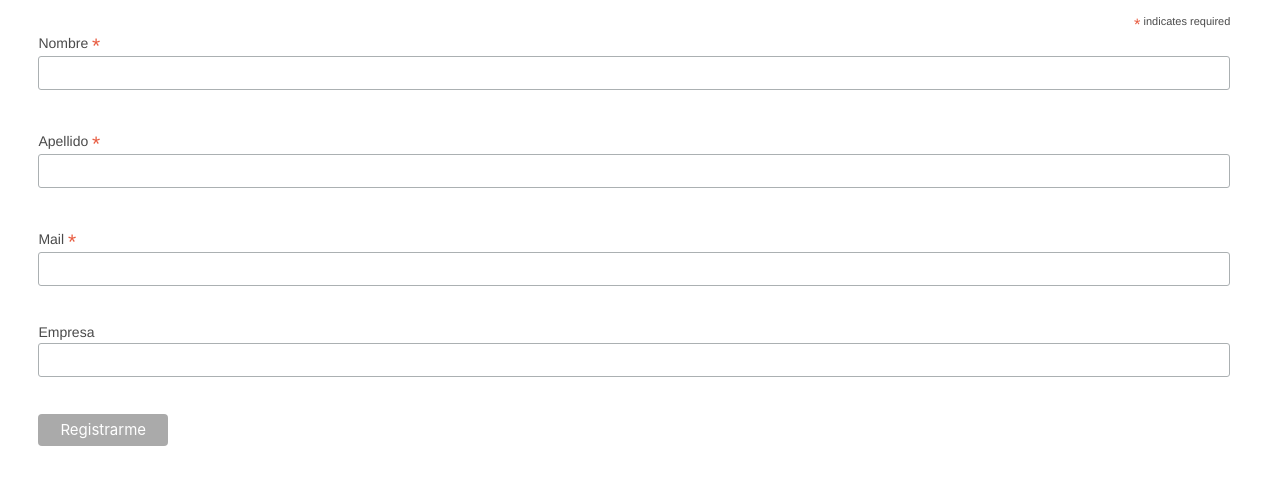
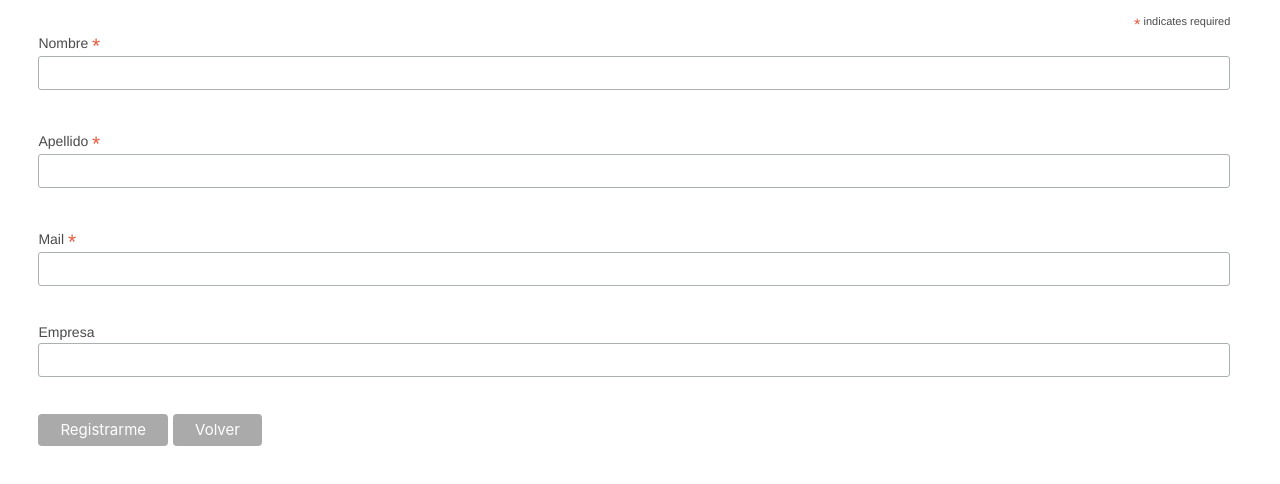
Before and after one commit to NelsonGaldeman/conexion-apptiva, a React (Create React App) app: page /register in a window 1280 px wide. Shown: the top 484 px of the page. Built offline with nearby package versions, Linux system fonts and the light colour scheme.

Commit message:
fix: back buttom

```diff
--- a/src/components/Register.jsx
+++ b/src/components/Register.jsx
@@ -1,4 +1,5 @@
 import React from 'react';
+import { Link } from 'react-router-dom';
 import '../assets/css/Register.css';
 
 class Register extends React.Component {
@@ -30,7 +31,12 @@ class Register extends React.Component {
                     </div>
                     <div style={{position: "absolute", left: "-5000px"}} aria-hidden="true"><input type="text" name="b_1a2ccc7db22d8e1819931040c_d6adb2414e" tabIndex="-1"
                      /></div>
-                    <div className="clear"><input type="submit" value="Registrarme" name="subscribe" id="mc-embedded-subscribe" className="button" /></div>
+                    <div className="clear">
+                        <input type="submit" value="Registrarme" name="subscribe" id="mc-embedded-subscribe" className="button" />
+                        <Link to="/">
+                            <input type="button" value="Volver" id="mc-embedded-subscribe" className="button" />
+                        </Link>
+                    </div>
                 </div>
             </form>
             </div>
```
